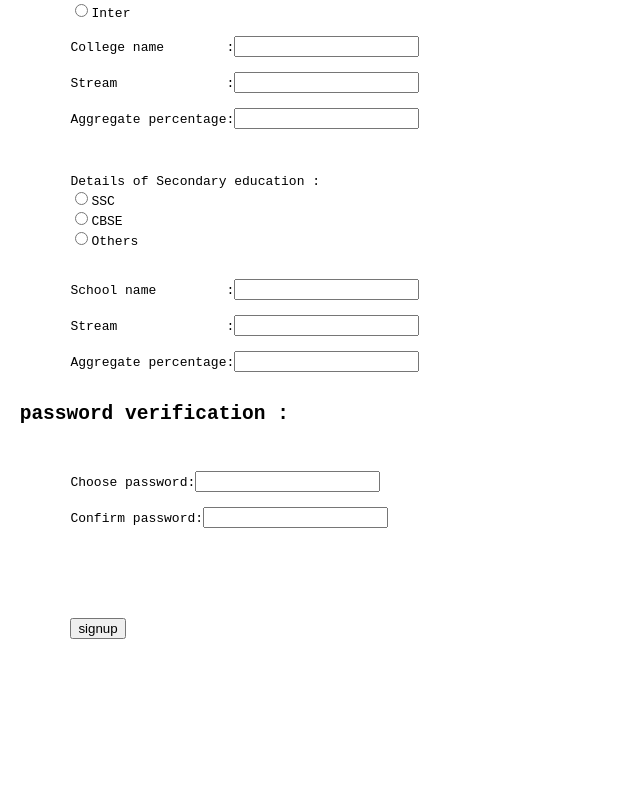
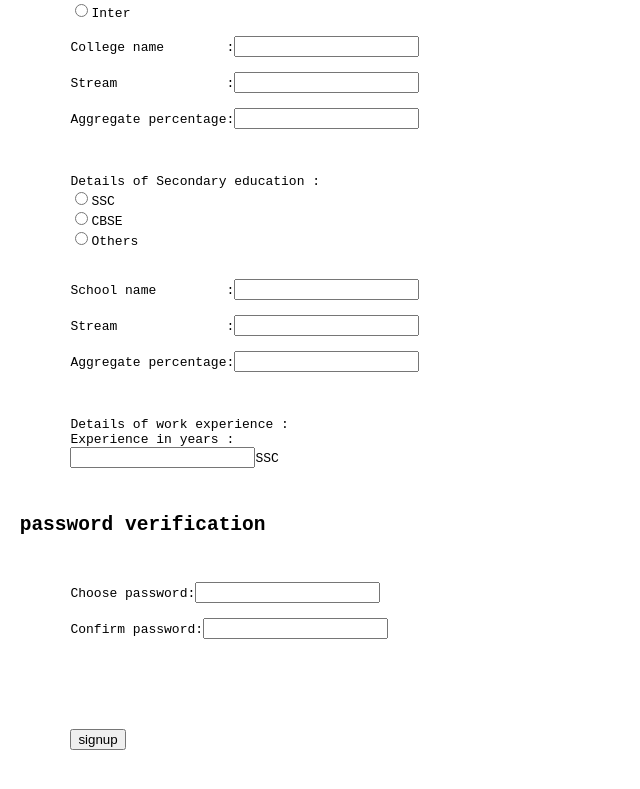
Before and after one commit to Sahithireddy1612/vs-code-paractice, a plain HTML site: page new folder for html/day9.html in a window 1280 px wide. Shown: the part 1057-1846 px from the top of the page, without its empty margins (0-640 px from the left). Before the commit the page ends 1799 px from the top, so only its background shows below. Drawn offline with Linux system fonts and the light colour scheme.

Commit message:
Update day9.html

```diff
--- a/new folder for html/day9.html
+++ b/new folder for html/day9.html
@@ -74,7 +74,14 @@
 
         <label for="education">Aggregate percentage:</label><input type="text" id="education" name="education" required>
 
-<h2> password verification :</h2>
+
+
+        <label for="experience">Details of work experience :</label>
+        <label for="experience">Experience in years :</label>
+        <input type="number" id="experience" name="experience" required>SSC
+
+
+<h2> password verification</h2>
 
         <label for="pswd">Choose password:</label><input type="password" id="pswd" name="pswd" required>
 
```
